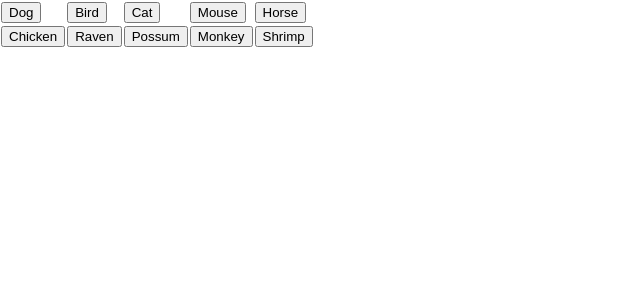
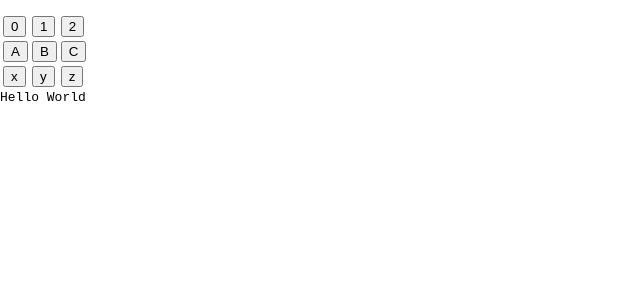
Before and after one commit to AndrewWigginCout/boggle-reactjs, a React (Create React App) app: page / in a window 1280 px wide. Shown: the top 300 px of the page, without its empty margins (0-640 px from the left). Built offline with nearby package versions, Linux system fonts and the light colour scheme.

Commit message:
012ABCxyz

```diff
--- a/src/App.js
+++ b/src/App.js
@@ -11,19 +11,25 @@ const TableRow = (props) => {
     </tr>)
 }
 
+const Table = (props) => {
+  return(
+    <table>
+      {props.v.map(r => (
+      <TableRow v={r} />
+      ))}
+    </table>)
+}
+
 function App() {
   const animals = [["Dog", "Bird", "Cat", "Mouse", "Horse"],
   ["Chicken","Raven","Possum","Monkey","Shrimp"]];
-
+  const g = [["0","1","2"],
+             ["A","B","C"],
+             ["x","y","z"]]
   return (
-    <div>
-    <tr>
-      {animals[0].map(animal => (
-        <td><Greet char={animal}/></td>
-      ))}
-    </tr>
-    <TableRow v={animals[1]}/>
-    </div>
+    <pre>
+    <Table v={g}/>
+    Hello World</pre>
   );
 };
 
--- a/src/components/Greet.js
+++ b/src/components/Greet.js
@@ -1,6 +1,6 @@
 import React from 'react'
 
-const Greet = (props) => <button>{props.char}</button>
+const Greet = (props) => <button>{props.char[0]}</button>
 
 
 export default Greet
```
